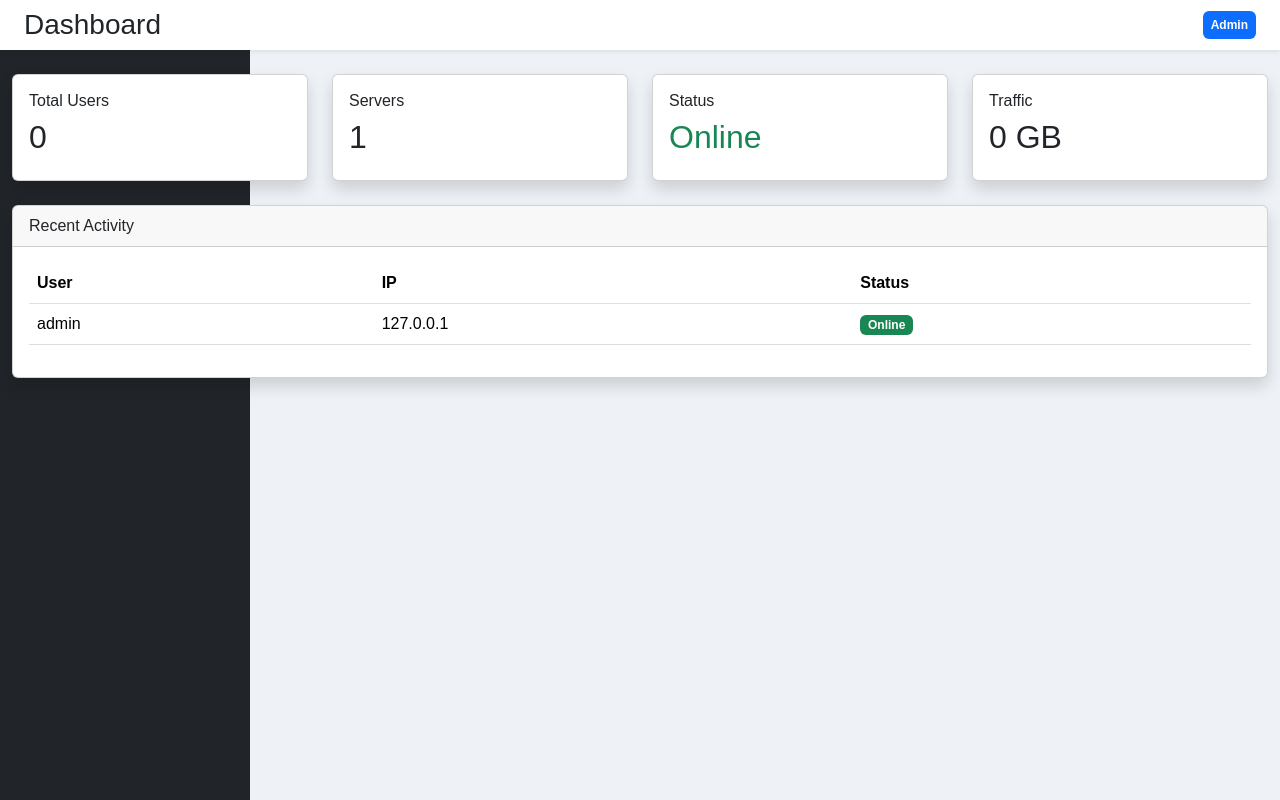
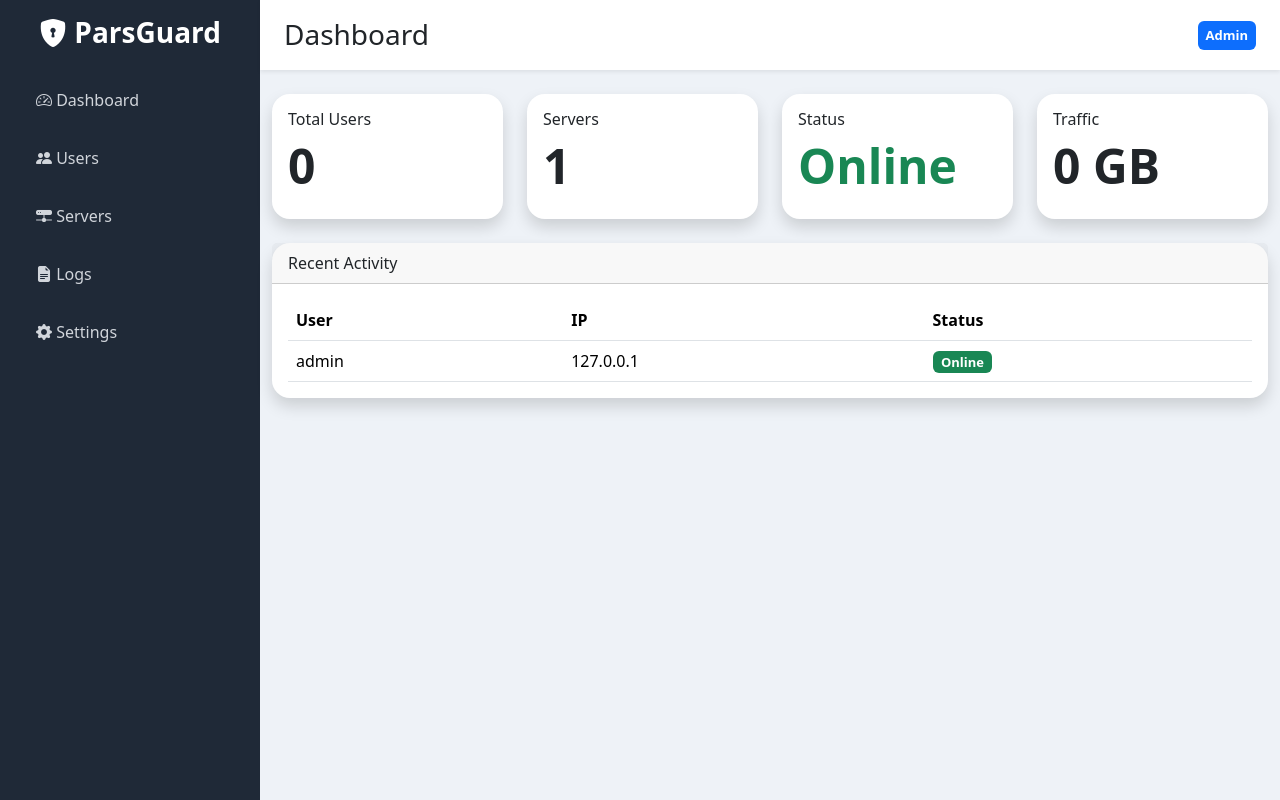
Before and after one commit to hdaneshfar411-ctrl/ParsGuard, a FastAPI app: page /panel/ in a window 1280 px wide. Run offline with FastAPI, Linux system fonts and the light colour scheme.

Commit message:
Update style.css

```diff
--- a/backend/static/css/style.css
+++ b/backend/static/css/style.css
@@ -1,175 +1,96 @@
 body{
-    margin:0;
-    font-family:Arial,Helvetica,sans-serif;
     background:#eef2f7;
+    overflow-x:hidden;
 }
 
+/* Sidebar */
+
 .sidebar{
+    width:260px;
+    min-height:100vh;
+    background:#1f2937 !important;
     position:fixed;
     left:0;
     top:0;
-    width:250px;
-    height:100vh;
-    background:#1f2937;
-    color:white;
+    padding-top:20px;
 }
 
-.logo{
-    text-align:center;
-    padding:25px;
-    font-size:28px;
+.sidebar h3{
+    color:white;
     font-weight:bold;
-    border-bottom:1px solid rgba(255,255,255,.1);
 }
 
-.sidebar ul{
-    list-style:none;
-    margin:0;
-    padding:20px 0;
-}
-
-.sidebar ul li{
-    padding:15px 30px;
+.sidebar .list-group-item{
+    background:transparent !important;
+    color:#d1d5db !important;
+    border:none !important;
+    padding:14px 20px;
+    border-radius:10px;
+    margin-bottom:6px;
     transition:.3s;
 }
 
-.sidebar ul li:hover{
-    background:#374151;
+.sidebar .list-group-item:hover{
+    background:#374151 !important;
+    color:white !important;
 }
 
-.sidebar ul li a{
-    color:white;
-    text-decoration:none;
-    display:block;
+/* Main */
+
+.flex-grow-1{
+    margin-left:260px;
+    width:calc(100% - 260px);
 }
 
-.main{
-    margin-left:250px;
+/* Top Bar */
+
+.navbar{
+    height:70px;
 }
 
-.topbar{
-    background:white;
-    height:70px;
-    display:flex;
-    justify-content:space-between;
-    align-items:center;
-    padding:0 30px;
-    box-shadow:0 2px 10px rgba(0,0,0,.08);
+/* Cards */
+
+.card{
+    border:none;
+    border-radius:18px;
+    box-shadow:0 8px 20px rgba(0,0,0,.08);
 }
 
-.user-box{
-    background:#2563eb;
-    color:white;
-    padding:8px 18px;
-    border-radius:8px;
+.card h2{
+    font-size:48px;
     font-weight:bold;
 }
 
-.container-box{
-    padding:35px;
+.table{
+    margin-bottom:0;
 }
 
-.cards{
-    display:grid;
-    grid-template-columns:repeat(4,1fr);
-    gap:20px;
-}
-
-.card-box{
-    background:white;
-    border-radius:15px;
-    padding:25px;
-    box-shadow:0 5px 15px rgba(0,0,0,.08);
-}
-
-.card-title{
-    color:#666;
-    margin-bottom:10px;
-}
-
-.card-value{
-    font-size:38px;
-    font-weight:bold;
-}
-
-.green{
-    color:#16a34a;
-}
-
-.blue{
-    color:#2563eb;
-}
-
-.red{
-    color:#dc2626;
-}
-
-.orange{
-    color:#f59e0b;
-}
-
-.table-box{
-    background:white;
-    margin-top:35px;
-    border-radius:15px;
-    padding:25px;
-    box-shadow:0 5px 15px rgba(0,0,0,.08);
-}
-
-table{
-    width:100%;
-    border-collapse:collapse;
-}
-
-table th{
-    background:#f4f4f4;
-    padding:15px;
-    text-align:left;
-}
-
-table td{
-    padding:15px;
-    border-bottom:1px solid #ddd;
-}
-
-.badge-online{
-    background:#16a34a;
-    color:white;
-    padding:5px 12px;
-    border-radius:20px;
+.badge{
     font-size:13px;
 }
 
-@media(max-width:1100px){
+@media(max-width:992px){
 
-.cards{
-grid-template-columns:repeat(2,1fr);
+.sidebar{
+    width:80px;
+}
+
+.sidebar h3{
+    font-size:18px;
+}
+
+.sidebar .list-group-item{
+    text-align:center;
+    font-size:0;
+}
+
+.sidebar .list-group-item i{
+    font-size:22px;
+}
+
+.flex-grow-1{
+    margin-left:80px;
+    width:calc(100% - 80px);
 }
 
 }
-
-@media(max-width:700px){
-
-.sidebar{
-width:70px;
-}
-
-.logo{
-font-size:18px;
-padding:20px 5px;
-}
-
-.sidebar ul li{
-padding:18px 10px;
-text-align:center;
-}
-
-.main{
-margin-left:70px;
-}
-
-.cards{
-grid-template-columns:1fr;
-}
-
-}
```
